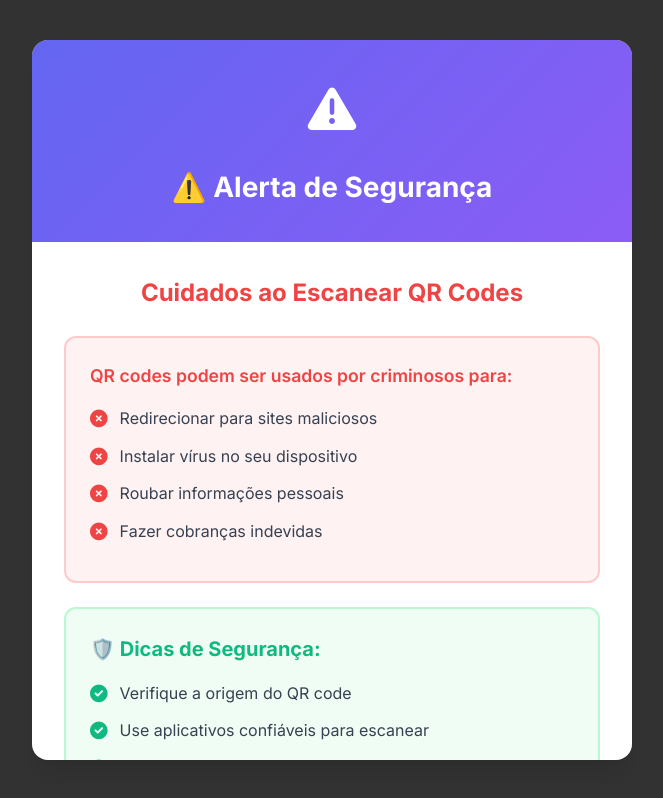
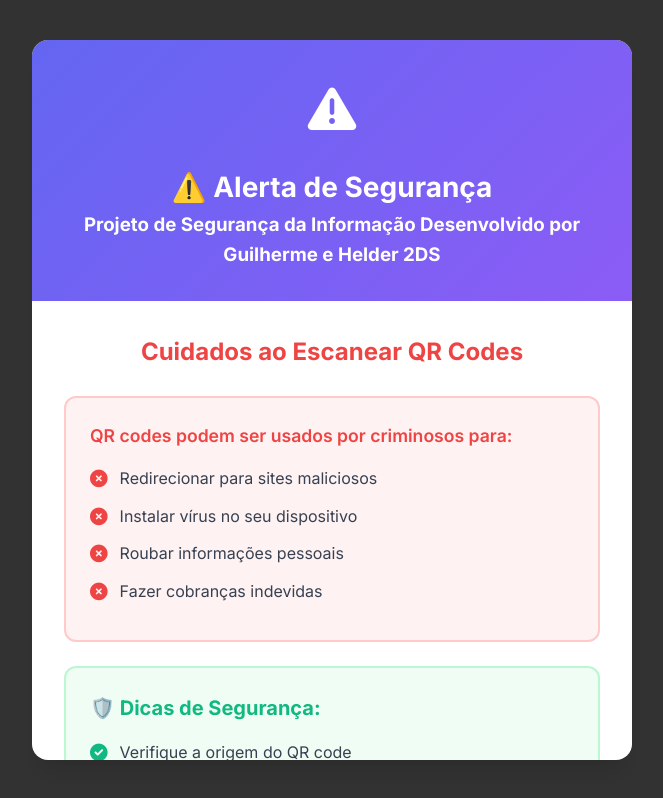
Before and after one commit to Guilherm03/projeto2-seguranca-digital-interativa-com-qr-codes, a React (Vite) app: page / in a window 1280 px wide. Shown: the whole page, without its empty margins (308-971 px from the left). Built offline with nearby package versions, Linux system fonts and the light colour scheme.

Commit message:
Update QRAlert.jsx

```diff
--- a/src/components/QRAlert.jsx
+++ b/src/components/QRAlert.jsx
@@ -18,6 +18,7 @@ const QRAlert = ({ onContinue }) => {
             <i className="fas fa-exclamation-triangle"></i>
           </div>
           <h2>⚠️ Alerta de Segurança</h2>
+          <h3>Projeto de Segurança da Informação Desenvolvido por Guilherme e Helder 2DS</h3>
         </div>
 
         <div className="qr-alert-content">
```
